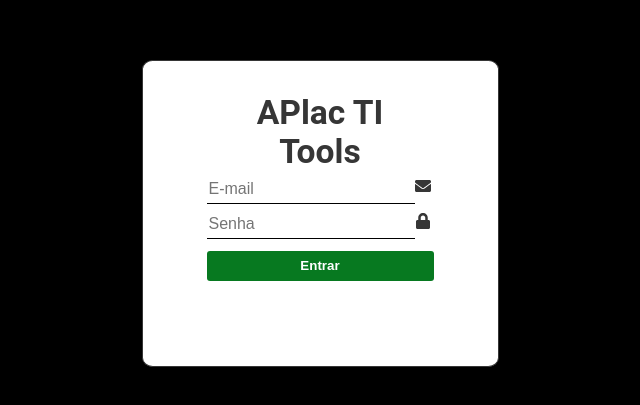
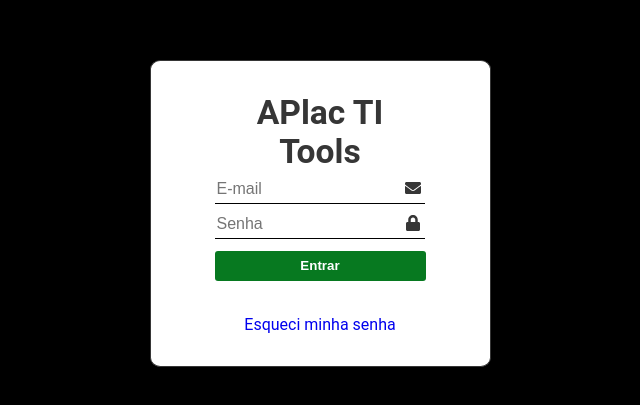
Before and after one commit to leosilva1999/titoolsweb, a React (Vite) app in the folder frontend/: page /login in a window 1280 px wide. Shown: the part 187-592 px from the top of the page, without its empty margins (320-960 px from the left). Built offline with nearby package versions, Linux system fonts and the light colour scheme.

Commit message:
forgetPassword href added to login page

```diff
--- a/frontend/src/components/Navbar/Navbar.module.css
+++ b/frontend/src/components/Navbar/Navbar.module.css
@@ -9,6 +9,7 @@
 
 .brand{
     font-size: 1.2em;
+    color: #FFFF;
 }
 
 .brand span{
--- a/frontend/src/index.css
+++ b/frontend/src/index.css
@@ -20,7 +20,7 @@ nav button{
   text-decoration: none;
   background-color: transparent;
   border: none;
-  color: #FFFF;
+
 }
 
 li{
--- a/frontend/src/pages/Auth/Auth.module.css
+++ b/frontend/src/pages/Auth/Auth.module.css
@@ -14,6 +14,10 @@
 
 }
 
+.loginContainer a{
+    text-align: center;
+}
+
 .loginContainer h2,
 .registerContainer h2{
     text-align: center;
@@ -28,7 +32,6 @@
     align-items: center;
     justify-content: center;
     padding-bottom: 1.5em;
-    /*margin-bottom: 1.5em;*/
 }
 
 .loginTitle{
@@ -45,7 +48,7 @@
 
 .inputBox input{
     margin: 0 0 0.5em 0;
-    width: 90%;
+    width: 98%;
     height: 100%;
     border: none;
     outline: none;
@@ -53,9 +56,9 @@
     font-size: 16px;
 }
 
-.inputBox FaUser, FaLock{
+.falock, .faenvelope{
     position: absolute;
-    right: 20px;
+    right: 5px;
     top: 50%;
     transform: translateY(-50%);
 }
--- a/frontend/src/pages/Auth/Login.jsx
+++ b/frontend/src/pages/Auth/Login.jsx
@@ -13,11 +13,11 @@ const Login = () => {
             <form>
               <div className={styles.inputBox}>
                 <input type='text' placeholder='E-mail'/>
-                <FaEnvelope />
+                <FaEnvelope className={styles.faenvelope}/>
               </div>
               <div className={styles.inputBox}>
                 <input type="password" placeholder='Senha' />
-                <FaLock />
+                <FaLock className={styles.falock}/>
               </div>
               <button className={styles.loginBtn}>Entrar</button>
             </form>
```
Also changed, not shown: 1 other file (tests, documents, lock files or other folders).
